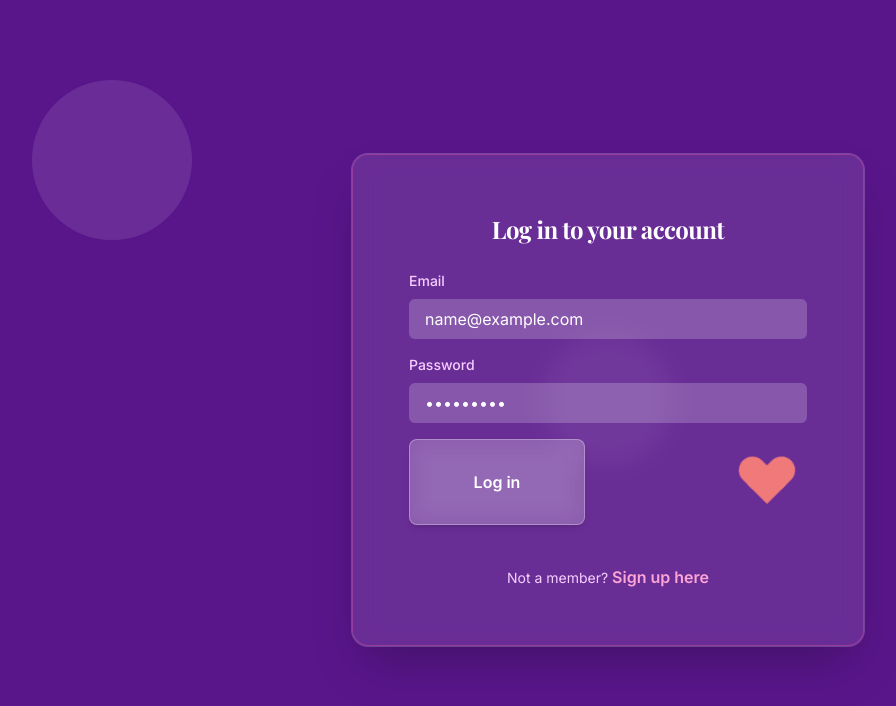
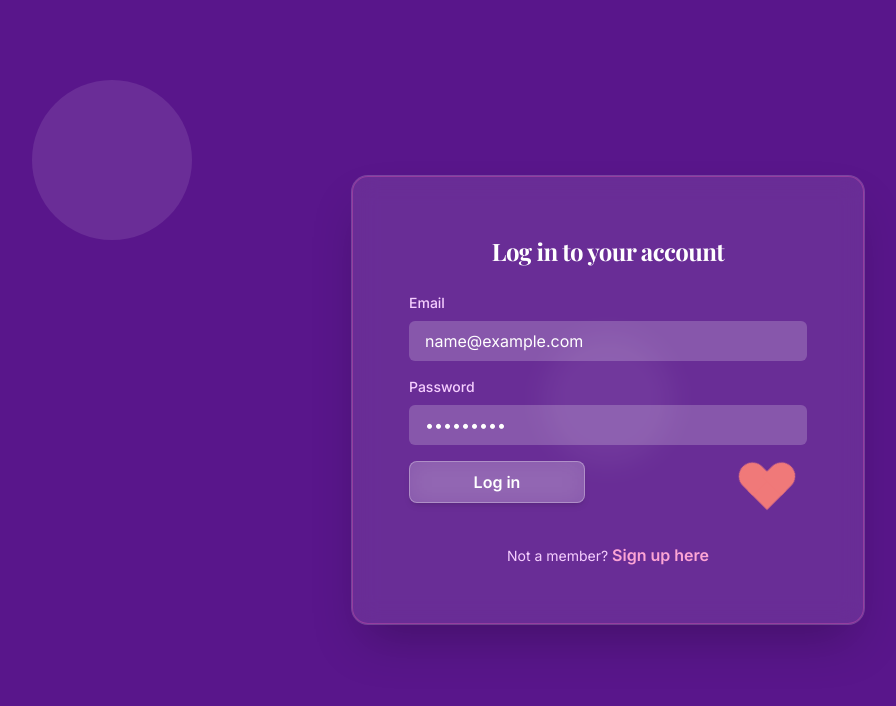
Before and after one commit to SamueIo/dating_app, a Vue app in the folder frontend/: page /login in a window 1280 px wide. Both pictures are taken after typing "name@example.com", "Sample123" into the empty fields and a click on the button "Log in". Shown: the top 706 px of the page, without its empty margins (32-928 px from the left). Built offline with nearby package versions, Linux system fonts and the light colour scheme; no server answers.

Commit message:
Loading positioning

```diff
--- a/frontend/src/pages/Login.vue
+++ b/frontend/src/pages/Login.vue
@@ -27,7 +27,7 @@
             class="w-full mb-4 rounded-md bg-white/20 text-white placeholder-fuchsia-100 px-4 py-2
               focus:outline-none focus:ring-2 focus:ring-pink-500 focus:bg-white/30 transition duration-300"
           />
-          <div class="flex flex-row justify-between">
+          <div class="relative flex flex-row justify-between">
             <button
               type="submit"
               class="w-44 px-4 py-2 bg-white/20 backdrop-blur-md text-white font-semibold rounded-lg
@@ -36,7 +36,8 @@
             >
               Log in
             </button>
-              <div v-if="loading">
+              <div v-if="loading"
+                    class="absolute right-0 -top-4  ">
                 <Spinner />
               </div>
           </div>
--- a/frontend/src/pages/SignUp.vue
+++ b/frontend/src/pages/SignUp.vue
@@ -45,7 +45,7 @@
             class="w-full mb-4 rounded-md bg-white/20 text-white placeholder-fuchsia-100 px-4 py-2
               focus:outline-none focus:ring-2 focus:ring-pink-500 focus:bg-white/30 transition duration-300"
           />
-          <div class="flex flex-row justify-between">
+          <div class="relative flex flex-row justify-between">
             <button
               type="submit"
               class="w-44 px-4 py-2 bg-white/20 backdrop-blur-md text-white font-semibold rounded-lg
@@ -55,7 +55,8 @@
               Create an account
             </button>
 
-              <div v-if="loading">
+              <div v-if="loading"
+                    class="absolute right-0 -top-4  ">
                 <Spinner />
               </div>
           </div>
```
